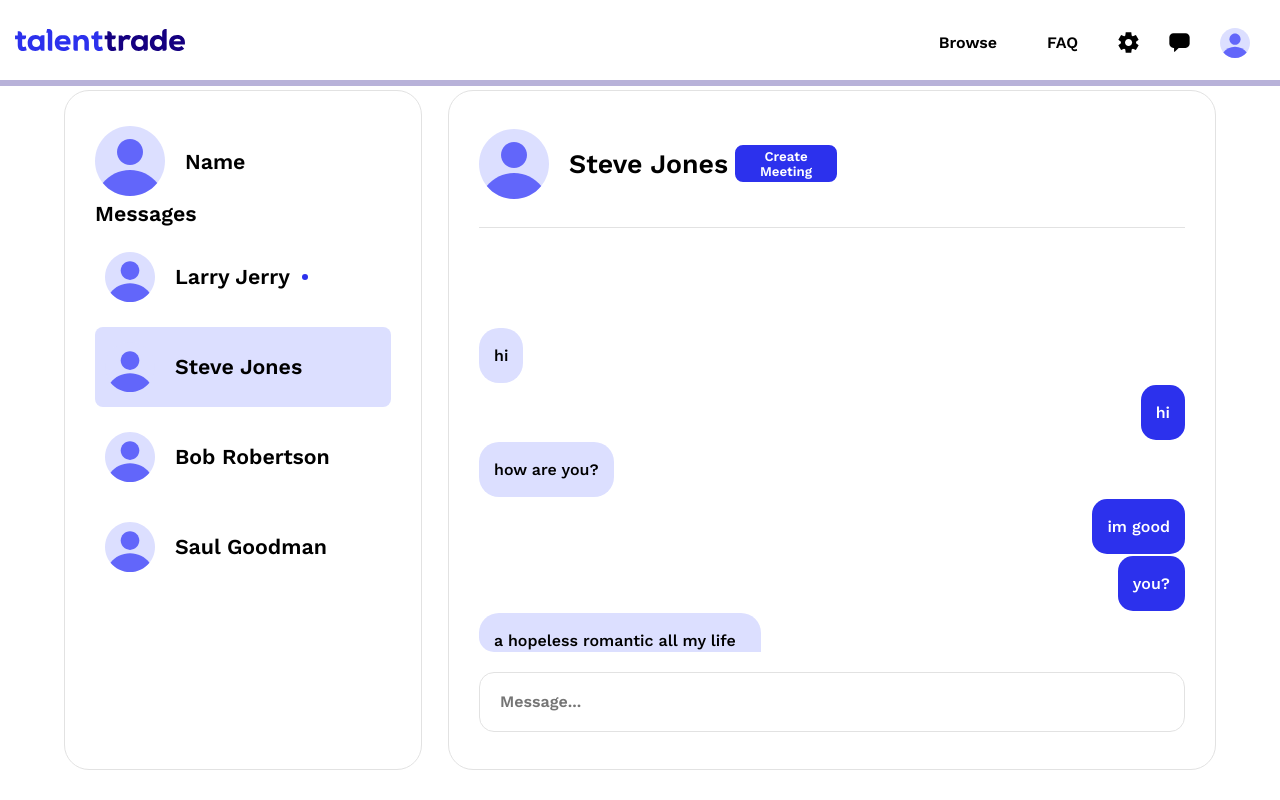
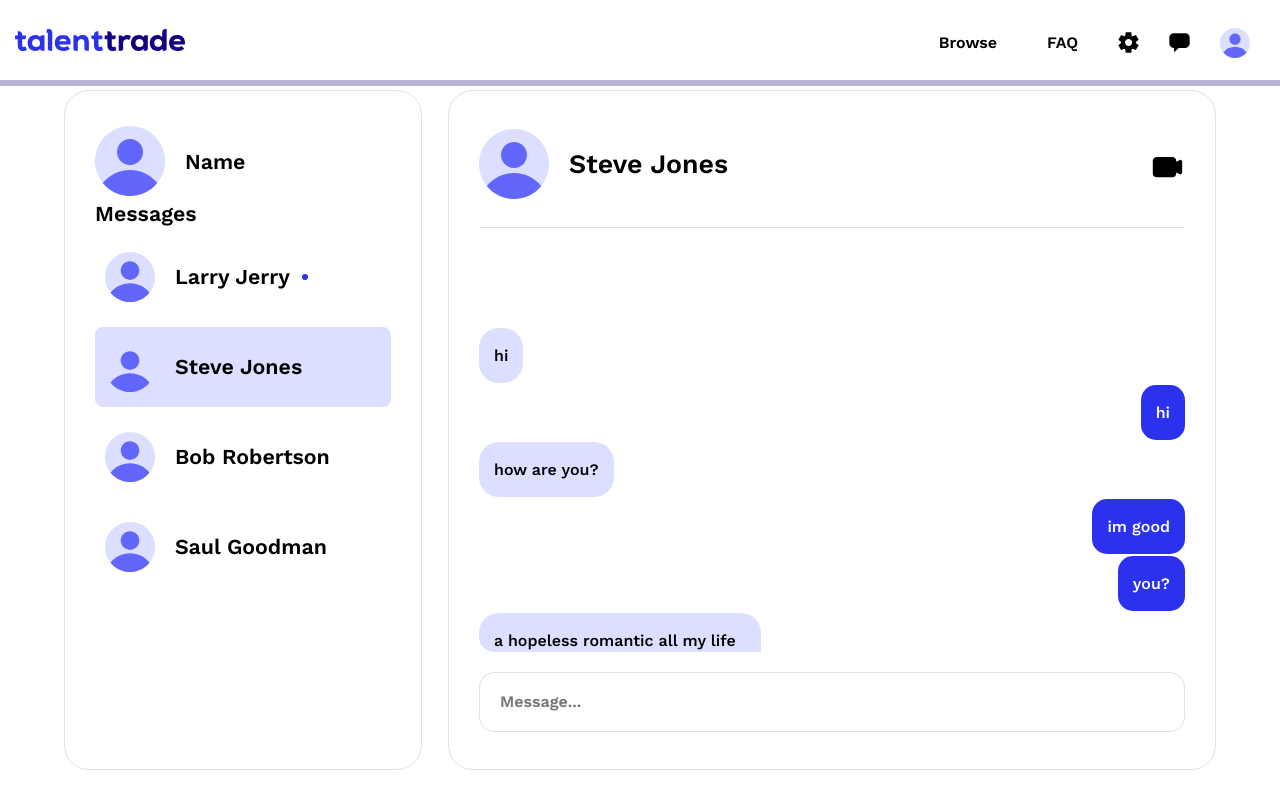
Before and after one commit to acm-projects/TalentTrade, a React (Create React App) app in the folder frontend/: page /messages in a window 1280 px wide. Built offline with nearby package versions, Linux system fonts and the light colour scheme; a web font is replaced by a local one.

Commit message:
Worked on meeting form

```diff
--- a/frontend/src/components/MeetingForm/MeetingForm.css
+++ b/frontend/src/components/MeetingForm/MeetingForm.css
@@ -8,8 +8,22 @@
     width: 100vw;
     height: 100vh;
     background-color: #00000033;
-    backdrop-filter: blur(1.5px);
-    /* z-index: 1000; */
+    backdrop-filter: blur(1px);
+    opacity: 0;
+    visibility: hidden;
+    transition: opacity 0.2s ease, visibility 0.2s ease;
+}
+
+.popup-enter {
+    opacity: 1;
+    visibility: visible;
+    animation: fadeInAnimation ease 0.2s;
+}
+
+.popup-exit {
+    opacity: 0;
+    visibility: hidden;
+    transition: opacity 0.2s ease, visibility 0.2s ease;
 }
 
 .popup-window {
@@ -26,6 +40,7 @@
     border-radius: 15px;
     box-shadow: 0px 3px 3px #00000033;
     padding: 2%;
+    animation: popInAnimation ease 0.3s;
 }
 
 .popup-header {
@@ -34,6 +49,7 @@
     font-size: 30pt;
     padding-bottom: 5%;
     text-align: center;
+    animation: fadeWaitAnimation ease 0.3s;
 }
 
 .popup-submit-solid {
@@ -54,6 +70,7 @@
     cursor: pointer;
     margin-bottom: 20px;
     transition: all .15s ease-in-out;
+    animation: fadeWaitAnimation ease 0.5s;
 }
 
 .popup-submit-solid:hover {
@@ -78,6 +95,7 @@
     font-weight: 600;
     cursor: pointer;
     transition: all .15s ease-in-out;
+    animation: fadeWaitAnimation ease 0.5s;
 }
 
 .popup-submit-hollow:hover {
@@ -85,3 +103,17 @@
     border-color: #DCDFFF;
     color: #2C31ED;
 }
+
+@keyframes popInAnimation {
+    0% {
+        opacity: 0%;
+        translate: 0 40px;
+    }
+    50% {
+        opacity: 100%;
+        translate: 0 -20px;
+    }
+    100% {
+        translate: 0 0px;
+    }
+}
--- a/frontend/src/components/MeetingForm/MeetingForm.js
+++ b/frontend/src/components/MeetingForm/MeetingForm.js
@@ -1,4 +1,4 @@
-import React, { useState } from 'react';
+import React, { useState, useEffect, useRef } from 'react';
 import "./MeetingForm.css"
 
 const MeetingForm = ({ onClose }) => {
@@ -8,6 +8,14 @@ const MeetingForm = ({ onClose }) => {
         endTime: ''
         // chatID: ''   - implement later
     });
+
+    const [isVisible, setIsVisible] = useState(true);
+    const popupRef = useRef(null);
+
+    const closeWithAnimation = () => {
+        setIsVisible(false);
+        setTimeout(onClose, 300);
+    };
 
     const handleChange = (e) => {
         const { name, value } = e.target;
@@ -21,9 +29,23 @@ const MeetingForm = ({ onClose }) => {
         onClose();
     };
 
+    const handleOutsideClick = (e) => {
+        if (popupRef.current && !popupRef.current.contains(e.target)) {
+          closeWithAnimation(); // Close popup if clicked outside
+        }
+      };
+
+    useEffect(() => {
+        document.addEventListener('mousedown', handleOutsideClick); // Listen for clicks
+
+        return () => {
+            document.removeEventListener('mousedown', handleOutsideClick); // Cleanup on unmount
+        };
+      }, []);
+
     return (
-        <div className="popup-full">
-            <div className="popup-window">
+        <div className={`popup-full ${isVisible ? 'popup-enter' : 'popup-exit'}`}>
+            <div className="popup-window" ref={popupRef}>
                 <div className="popup-header">Schedule a meeting</div>
                 <form onSubmit={handleSubmit}>
                     <input className="edit-input"
@@ -50,7 +72,7 @@ const MeetingForm = ({ onClose }) => {
                     />
 
                     <button type="submit" className="popup-submit-solid">Create meeting</button>
-                    <button type="button" className="popup-submit-hollow" onClick={onClose}>Cancel</button>
+                    <button type="button" className="popup-submit-hollow" onClick={closeWithAnimation}>Cancel</button>
                 </form>
             </div>
         </div>
--- a/frontend/src/pages/Messages.css
+++ b/frontend/src/pages/Messages.css
@@ -17,12 +17,18 @@ h3 {
     font-weight: 600;
     text-align: left;
     align-items: center;
+    justify-content: space-between;
     padding-bottom: 20px;
     border-bottom: #E2E2E2;
     border-bottom-width: 1px;
     border-bottom-style: solid;
 }
 
+.messages-header-left {
+    display: flex;
+    width: fit-content;
+    align-items: center;
+}
 
 .contacts-container {
     border-style: solid;
@@ -86,3 +92,31 @@ h3 {
     width: 100px;
     height: 100px;
 }
+
+.meeting-button {
+    max-width: 35px;
+    max-height: 35px;
+    display: inline-flex;
+    align-items: center;
+    justify-content: center;
+    background: none;
+    border: none;
+    padding: 0;
+    cursor: pointer;
+}
+
+.meeting-button img {
+    max-width: 35px;
+    justify-content: center;
+    align-content: center;
+    margin-left: 15px;
+    margin-right: 15px;
+    margin-top: 5px;
+    transition: all ease 0.15s;
+    background-color: #000000;
+    object-fit: contain;
+}
+
+.meeting-button img:hover {
+    background-color: #2C31ED;
+}
--- a/frontend/src/pages/Messages.js
+++ b/frontend/src/pages/Messages.js
@@ -26,10 +26,11 @@ const Messages = () => {
                 </div>
                 <div className="messages-container">
                     <div className="messages-header">
-                        <img src={"/images/user.svg"} class="profile-picture"/>
-                        Steve Jones
-
-                        <button onClick={openPopup} className='nav-button-solid'>Create Meeting</button>
+                        <div className="messages-header-left">
+                            <img src={"/images/user.svg"} class="profile-picture"/>
+                            Steve Jones
+                        </div>
+                        <button onClick={openPopup} className="meeting-button"><img src={"/images/meeting.svg"} alt="meeting" className="meeting-button" draggable="false"/></button>
 
                         {isPopupOpen && <MeetingForm onClose={closePopup} />}
                     </div>
--- a/frontend/src/pages/editProfile.css
+++ b/frontend/src/pages/editProfile.css
@@ -108,6 +108,7 @@
     font-family: "Work Sans";
     font-size: 12pt;
     transition: all ease 0.15s;
+    animation: fadeWaitAnimation ease 0.3s;
 }
 
 .edit-input:hover {
```
Also changed, not shown: frontend/public/images/meeting.svg (added).
